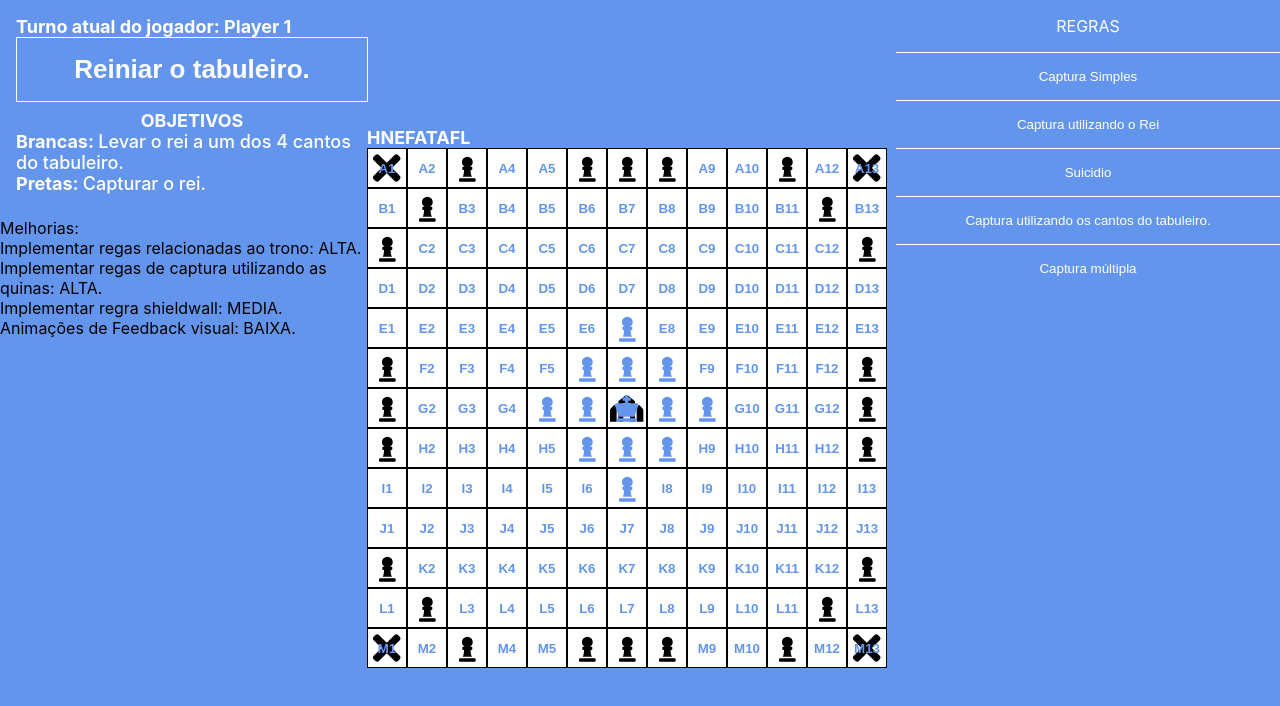
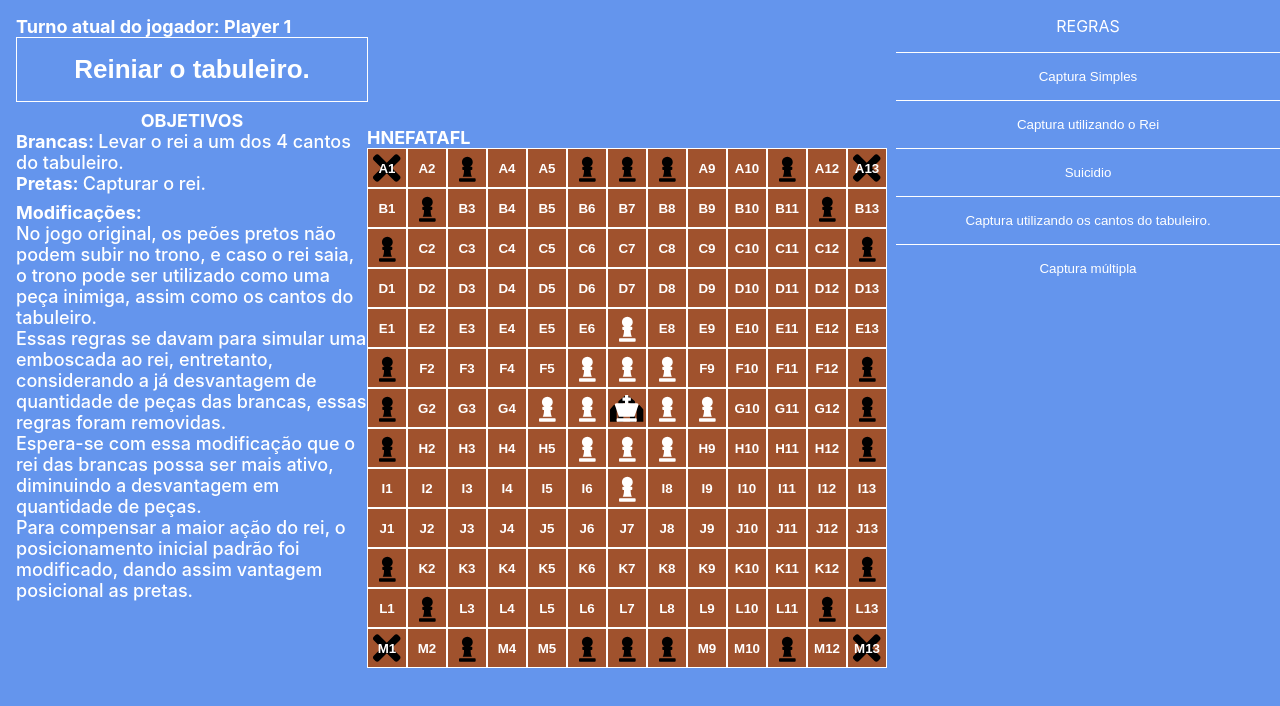
Before and after one commit to JeanPSF/tafl, a React (Create React App) app: page / in a window 1280 px wide. Shown: the top 706 px of the page. Built offline with nearby package versions, Linux system fonts and the light colour scheme.

Commit message:
atualizacoes
Signed-off-by: Jean Paulo dos Santos Filho <jean.filho@pucpr.edu.br>

```diff
--- a/src/App.css
+++ b/src/App.css
@@ -29,11 +29,11 @@
 .square {
   width: 40px;
   height: 40px;
-  border: 1px solid black;
+  border: 1px solid white;
   display: flex;
   align-items: center;
   justify-content: center;
-  background-color: white;
+  background-color: sienna;
   position: relative;
 }
 
@@ -158,7 +158,11 @@ button {
   padding: 16px;
 }
 
-.goals-description {}
+.goals-description {
+  display: flex;
+  flex-direction: column;
+  align-items: flex-start;
+}
 
 .goals {
   padding: 8px 0px 8px 0px;
@@ -166,3 +170,7 @@ button {
   flex-direction: column;
   align-items: center;
 }
+
+.text-chocolate {
+  color: chocolate;
+}
--- a/src/App.tsx
+++ b/src/App.tsx
@@ -306,16 +306,14 @@ function App() {
 			content = (
 				<FontAwesomeIcon
 					icon={infos.isKing ? 'chess-king' : 'chess-pawn'}
-					color={
-						infos.status === SquareStatus.Black ? 'black' : 'cornflowerblue'
-					}
+					color={infos.status === SquareStatus.Black ? 'black' : 'white'}
 					size={'2x'}
 					className="over"
 				/>
 			);
 		} else {
 			content = (
-				<span className={'over textBlue'}>{infos.id.toUpperCase()}</span>
+				<span className={'over textWhite'}>{infos.id.toUpperCase()}</span>
 			);
 		}
 		const isSelected =
@@ -771,20 +769,32 @@ function App() {
 						</div>
 					</div>
 				</div>
+				<span className="textWhite info-text">Modificações:</span>
+				<span className="textWhite commom-text">
+					No jogo original, os peões pretos não podem subir no trono, e caso o
+					rei saia, o trono pode ser utilizado como uma peça inimiga, assim como
+					os cantos do tabuleiro.
+				</span>
+				<span className="textWhite commom-text">
+					Essas regras se davam para simular uma emboscada ao rei, entretanto,
+					considerando a já desvantagem de quantidade de peças das brancas,
+					essas regras foram removidas.
+				</span>
+				<span className="textWhite commom-text">
+					Espera-se com essa modificação que o rei das brancas possa ser mais
+					ativo, diminuindo a desvantagem em quantidade de peças.
+				</span>
+				<span className="textWhite commom-text">
+					Para compensar a maior ação do rei, o posicionamento inicial padrão
+					foi modificado, dando assim vantagem posicional as pretas.
+				</span>
 			</div>
 		);
 	}
 	return (
 		<div className="App">
 			<div className="game-component">
-				<div className="instrucoes">
-					{renderInstrucoes()}
-					<span>Melhorias:</span>
-					<span>Implementar regas relacionadas ao trono: ALTA.</span>
-					<span>Implementar regas de captura utilizando as quinas: ALTA.</span>
-					<span>Implementar regra shieldwall: MEDIA.</span>
-					<span>Animações de Feedback visual: BAIXA.</span>
-				</div>
+				<div className="instrucoes">{renderInstrucoes()}</div>
 				<div className="game">
 					<div className="table">
 						<span className="textWhite info-text">HNEFATAFL</span>
```
